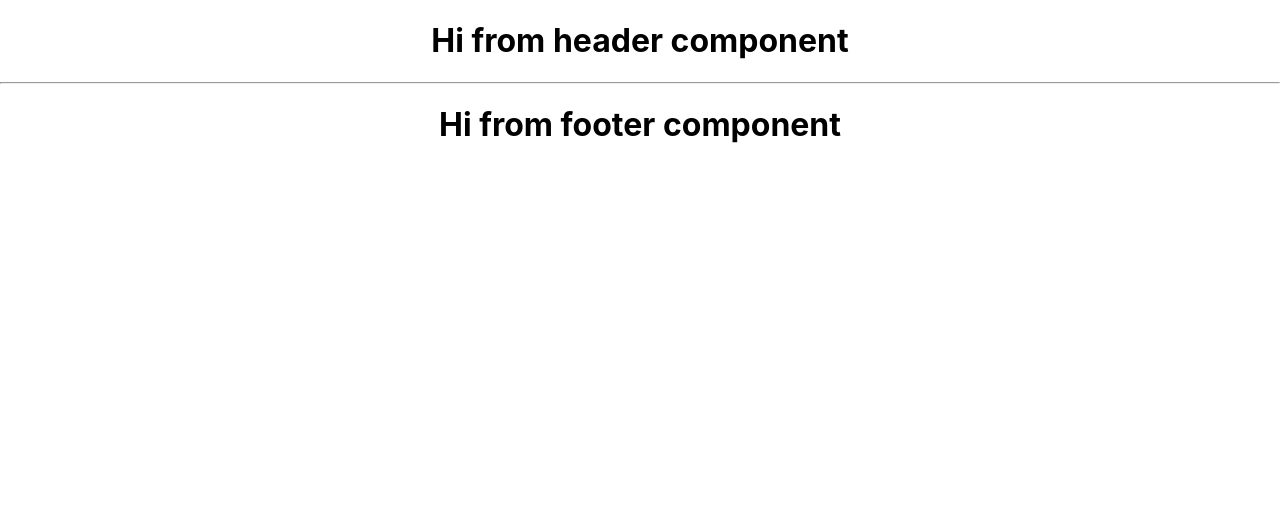
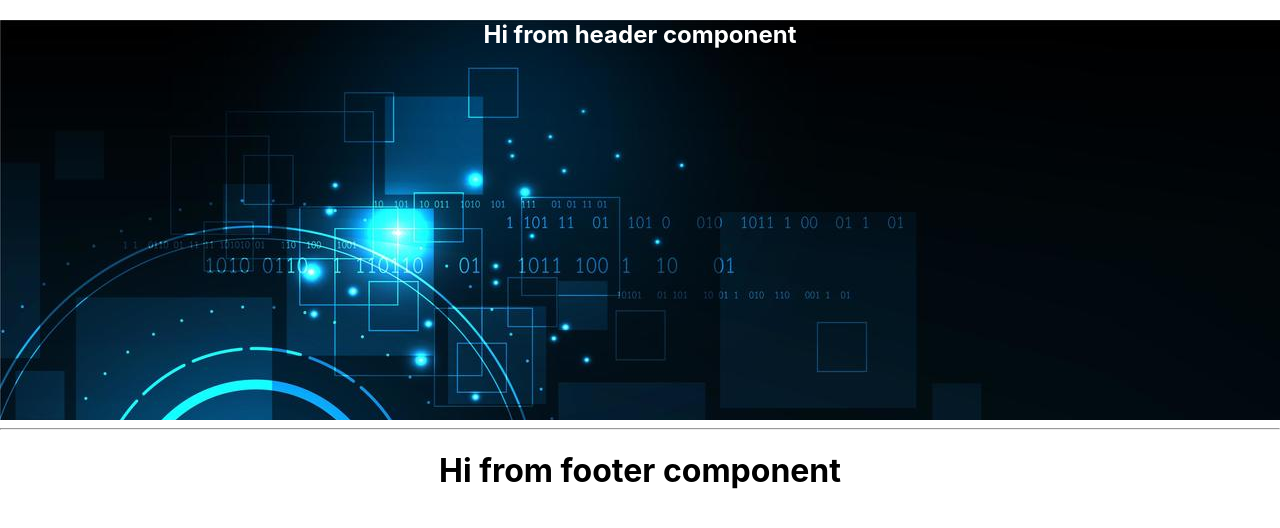
Before and after one commit to lahiruSanjeewa2971/AF-project-frontend, a React (Create React App) app: page / in a window 1280 px wide. Shown: the top 528 px of the page. Built offline with nearby package versions, Linux system fonts and the light colour scheme.

Commit message:
Edit Header component

```diff
--- a/src/components/Header.js
+++ b/src/components/Header.js
@@ -1,9 +1,22 @@
 import React from 'react'
+import Background from '../images/Background.jpeg';
+
+/**
+ *
+ * @returns backgroundImage: "url(" + { Background } + ")"
+ */
+ var sectionStyle = {
+    width: "100%",
+    height: "400px",
+    backgroundImage: `url(${Background})`,
+  };
 
 function Header(){
     return(
         <div>
-            <h1>Hi from header component</h1>
+            <section style={sectionStyle}>
+            <h1 style={{color:'white'}}>Hi from header component</h1>
+            </section>
         </div>
     )
 }
```
Also changed, not shown: src/images/Background.jpeg (added).
